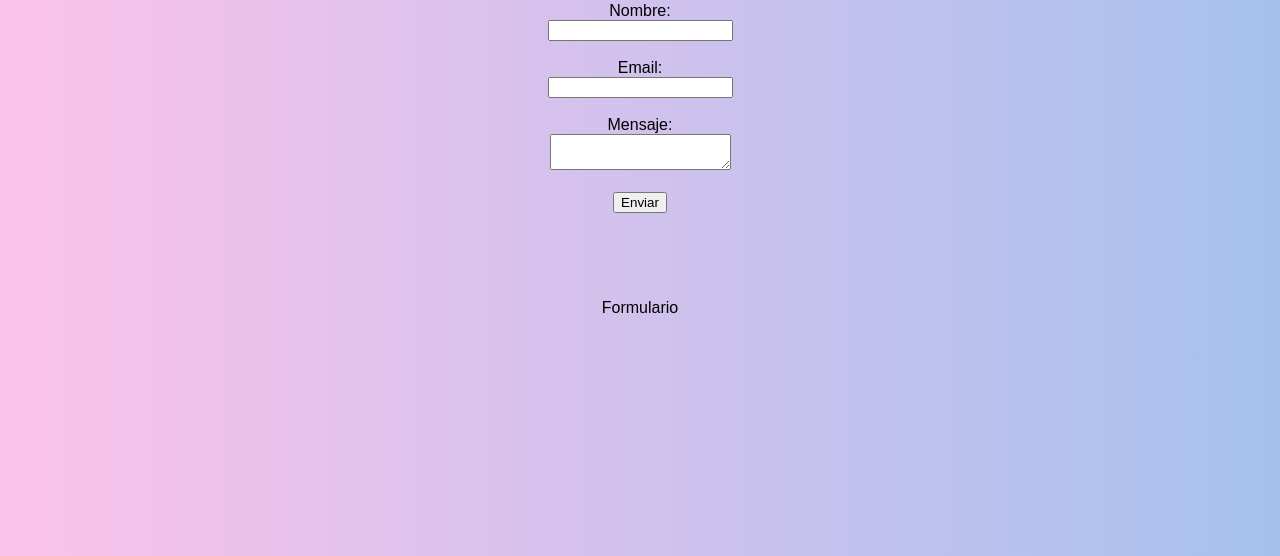
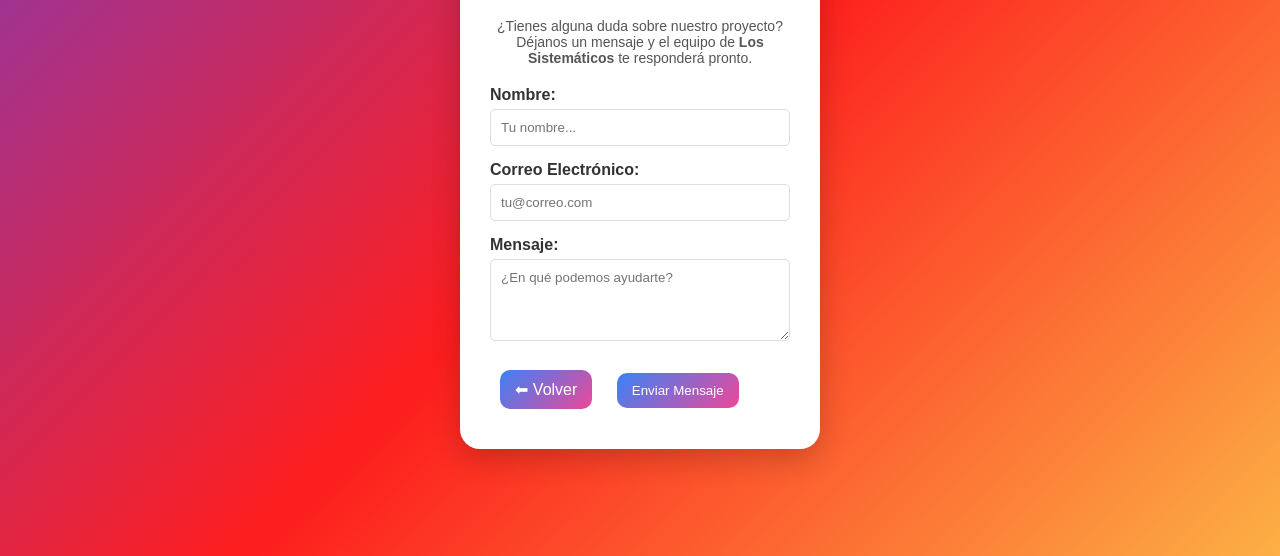
Before and after one commit to rwciANA/lab01_DAW_Docker, a plain HTML site: page contact.html in a window 1280 px wide. Shown: the part 244-800 px from the top of the page. Drawn offline with Linux system fonts and the light colour scheme.

Commit message:
Add: actualización de contact.html

```diff
--- a/contact.html
+++ b/contact.html
@@ -2,39 +2,37 @@
 <html lang="es">
 <head>
     <meta charset="UTF-8">
-    <title>Contacto</title>
+    <title>Contacto - Los Sistemáticos</title>
     <link rel="stylesheet" href="styles.css">
 </head>
-<body>
+<body class="perfil-body">
 
-<header>
-    <h1>Contacto</h1>
-</header>
+<div class="perfil-card">
+    <h1>Contáctanos</h1>
+    <p class="bio">¿Tienes alguna duda sobre nuestro proyecto? Déjanos un mensaje y el equipo de <strong>Los Sistemáticos</strong> te responderá pronto.</p>
 
-<nav>
-    <a href="index.html">Inicio</a>
-    <a href="webstandards.html">W3C</a>
-    <a href="contact.html">Contacto</a>
-</nav>
+    <form action="#" class="formulario-contacto">
+        <div class="campo">
+            <label for="nombre">Nombre:</label>
+            <input type="text" id="nombre" name="nombre" placeholder="Tu nombre..." required>
+        </div>
 
-<section>
-    <form>
-        <label>Nombre:</label><br>
-        <input type="text" id="nombre"><br><br>
+        <div class="campo">
+            <label for="email">Correo Electrónico:</label>
+            <input type="email" id="email" name="email" placeholder="tu@correo.com" required>
+        </div>
 
-        <label>Email:</label><br>
-        <input type="email" id="email"><br><br>
+        <div class="campo">
+            <label for="mensaje">Mensaje:</label>
+            <textarea id="mensaje" name="mensaje" rows="4" placeholder="¿En qué podemos ayudarte?" required></textarea>
+        </div>
 
-        <label>Mensaje:</label><br>
-        <textarea id="mensaje"></textarea><br><br>
-
-        <button type="button" onclick="enviar()">Enviar</button>
+        <div class="botones">
+            <a href="index.html" class="btn">⬅ Volver</a>
+            <button type="submit" class="btn" onclick="enviar()">Enviar Mensaje</button>
+        </div>
     </form>
-</section>
-
-<footer>
-    <p>Formulario</p>
-</footer>
+</div>
 
 <script src="script.js"></script>
 </body>
```
